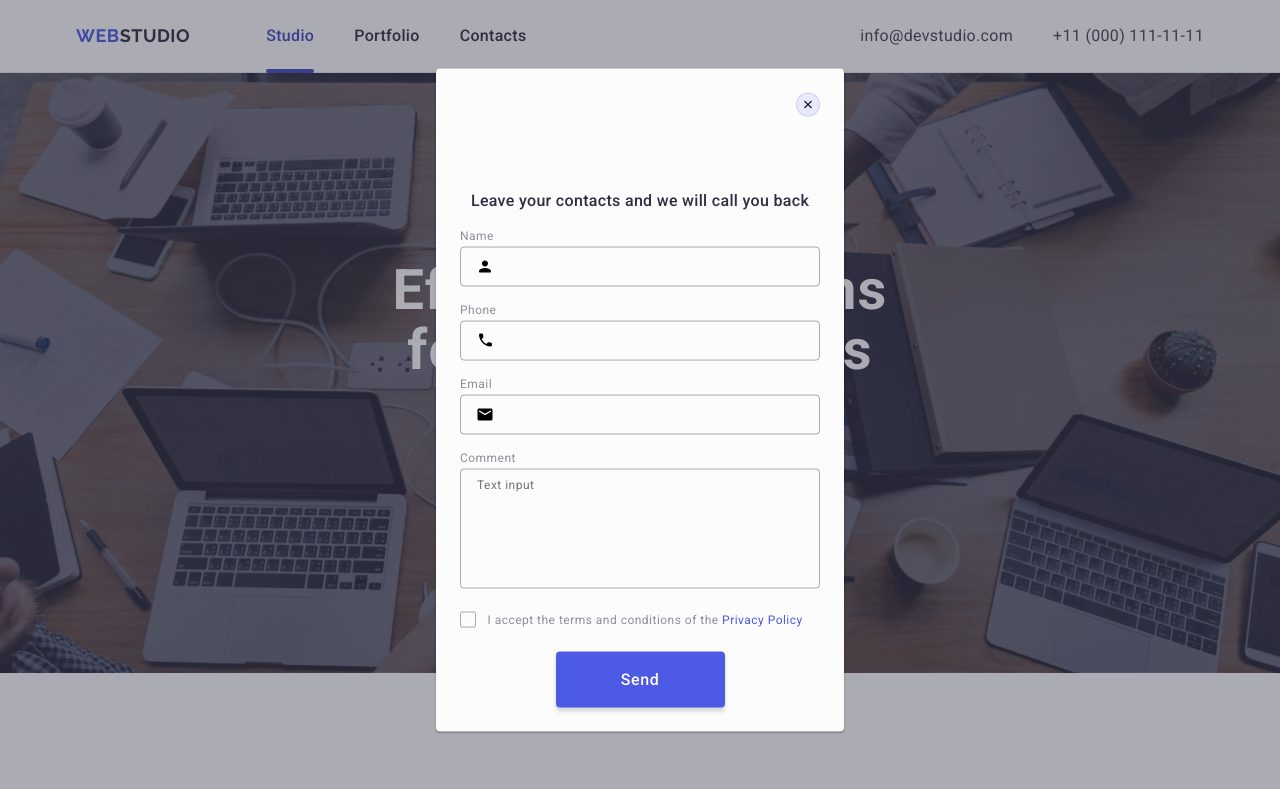
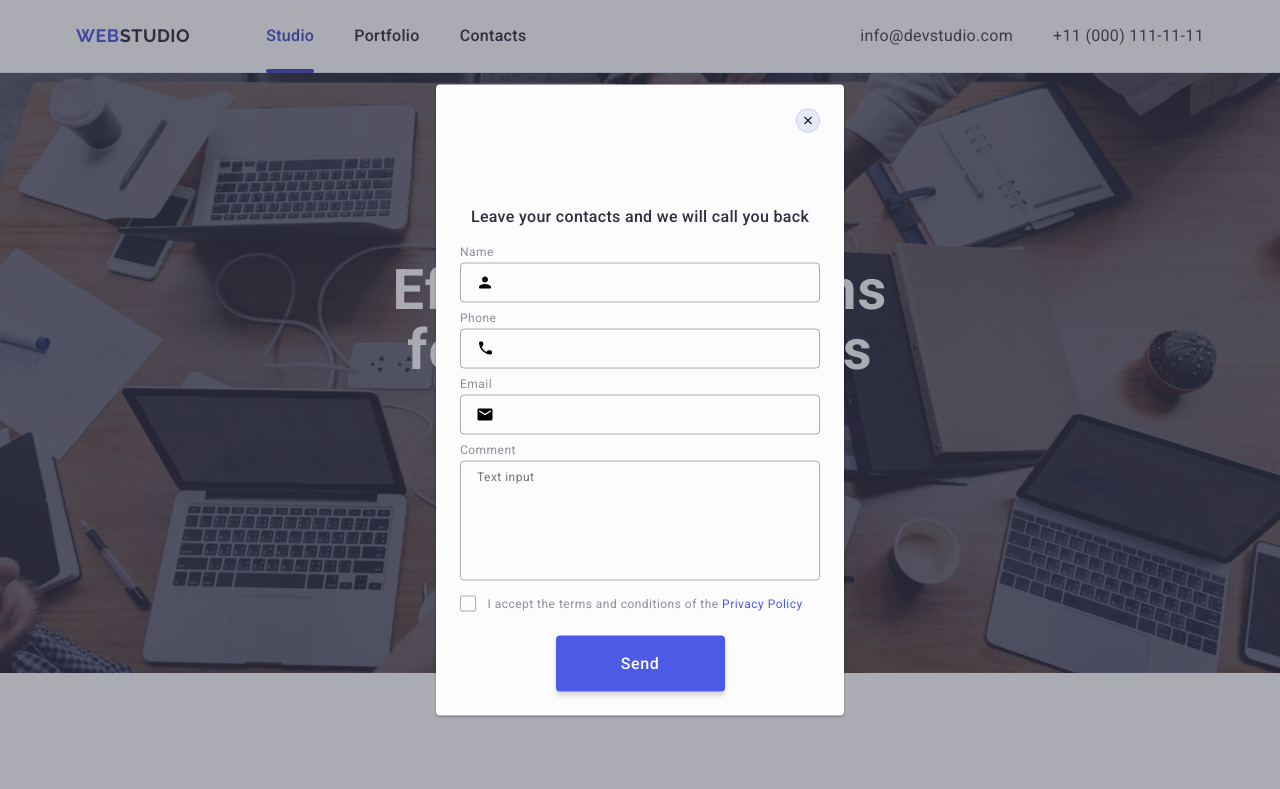
Before and after one commit to YuliaKolinko/goit-markup-hw-05, a plain HTML site: page index.html in a window 1280 px wide. Shown: the top 789 px of the page. Drawn offline with nearby package versions, Linux system fonts and the light colour scheme; files whose address does not match are found by name.

Commit message:
autocheck1

```diff
--- a/css/styles.css
+++ b/css/styles.css
@@ -532,7 +532,7 @@ a {
   display: flex;
   justify-content: center;
   align-items: center;
-  width: 165px;
+  min-width: 165px;
   height: 40px;
   background-color: #4d5ae5;
   font-family: "Roboto", sans-serif;
@@ -633,7 +633,7 @@ a {
 }
 
 .form-field {
-  margin-bottom: 16px;
+  margin-bottom: 8px;
 }
 .form-input {
   width: 100%;
@@ -746,7 +746,7 @@ input[type="checkbox"]:checked + label .checkbox-label-span {
   background-color: #404bbf;
   border: none;
   fill: #f4f4fd;
-  border-radius: 2px;
+
 }
 .comment-link {
   color: #4d5ae5;
--- a/index.html
+++ b/index.html
@@ -572,12 +572,12 @@
         </p>
         <form class="modal-form" name="review">
           <div class="form-field">
-            <lable class="form-label" for="user-name">Name</lable>
+            <label class="form-label" for="user-name">Name</label>
             <div class="input-wrapper">
               <input
                 class="form-input"
                 type="text"
-                name=" user-name"
+                name="user-name"
                 id="user-name"
               />
               <svg class="modal-input-svg" width="18" height="24">
@@ -587,7 +587,7 @@
           </div>
 
           <div class="form-field">
-            <lable class="form-label" for="input-phone">Phone</lable>
+            <label class="form-label" for="input-phone">Phone</label>
             <div class="input-wrapper">
               <input
                 class="form-input"
@@ -602,7 +602,7 @@
           </div>
 
           <div class="form-field">
-            <lable class="form-label" for="input-email">Email</lable>
+            <label class="form-label" for="input-email">Email</label>
             <div class="input-wrapper">
               <input
                 class="form-input"
@@ -617,7 +617,7 @@
           </div>
 
           <div class="form-field">
-            <lable class="form-label" for="user-comment">Comment</lable>
+            <label class="form-label" for="user-comment">Comment</label>
 
             <textarea
               class="form-input textarea"
@@ -636,7 +636,7 @@
               name="user-privacy"
               id="user-privacy"
             />
-            <lable class="checkbox-lable" for="user-privacy">
+            <label class="checkbox-lable" for="user-privacy">
               <span class="checkbox-label-span">
                 <svg class="checkbox-svg" width="10" height="8">
                   <use href=".//images/icons.svg#icon-Vector"></use>
@@ -644,7 +644,7 @@
               </span>
               I accept the terms and conditions of the
               <a href="" class="comment-link"> Privacy Policy</a>
-            </lable>
+            </label>
           </div>
 
           <button type="submit" class="modal-button-submit">Send</button>
```
